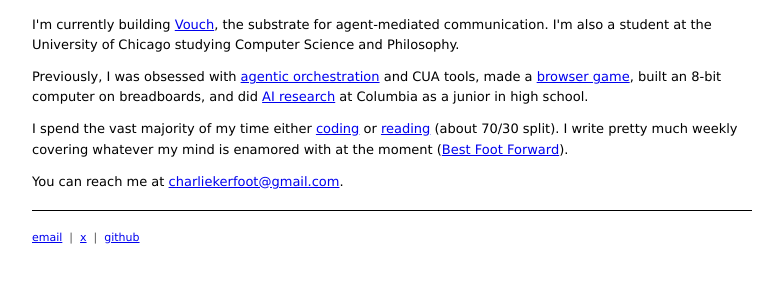
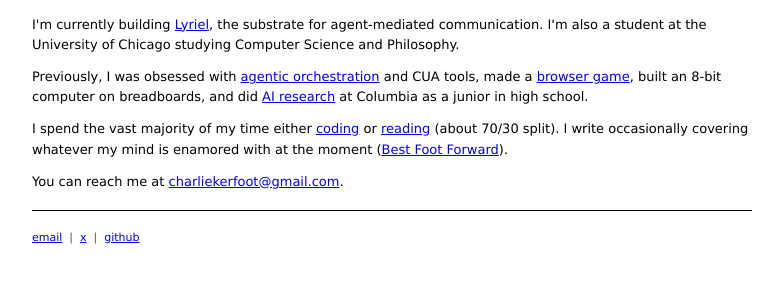
Before and after one commit to CharlieKerfoot/portfolio, an Astro site: page / in a window 1280 px wide. Shown: the part 95-378 px from the top of the page, without its empty margins (248-1027 px from the left). Built offline with nearby package versions, Linux system fonts and the light colour scheme; Astro itself is replaced by a stand-in of ours.

Commit message:
Updated vouch to Lyriel

```diff
--- a/src/pages/index.astro
+++ b/src/pages/index.astro
@@ -5,7 +5,7 @@ import Base from '../layouts/Base.astro';
   <h1 class="title">Charlie Kerfoot</h1>
 
   <p>
-    I'm currently building <a href="https://textvouch.com">Vouch</a>, the
+    I'm currently building <a href="https://lyriel.ai">Lyriel</a>, the
     substrate for agent-mediated communication. I'm also a student at the
     University of Chicago studying Computer Science and Philosophy.
   </p>
@@ -23,8 +23,8 @@ import Base from '../layouts/Base.astro';
   <p>
     I spend the vast majority of my time either
     <a href="https://github.com/charliekerfoot">coding</a> or
-    <a href="/blogs/fiction/">reading</a> (about 70/30 split). I write pretty
-    much weekly covering whatever my mind is enamored with at the moment
+    <a href="/blogs/fiction/">reading</a> (about 70/30 split). I write occasionally
+    covering whatever my mind is enamored with at the moment
     (<a href="/blogs/">Best Foot Forward</a>).
   </p>
 
```
